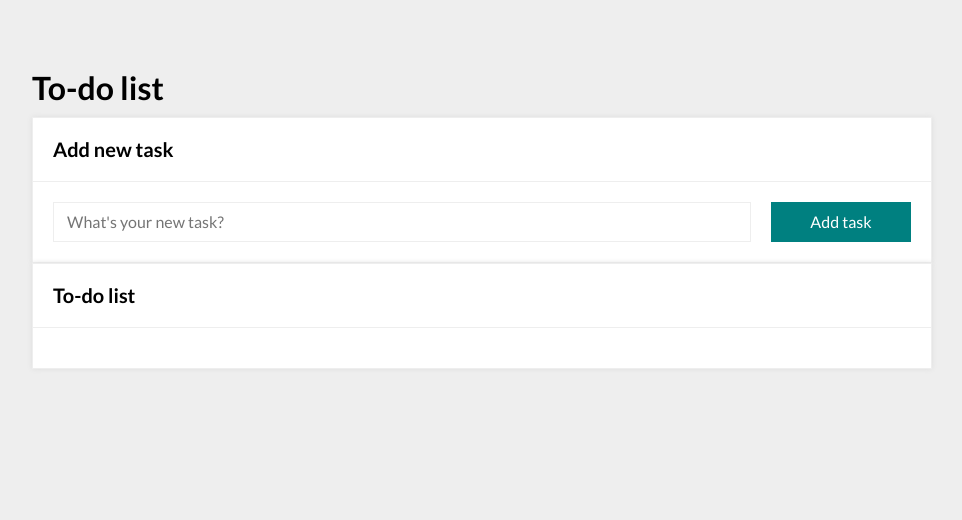
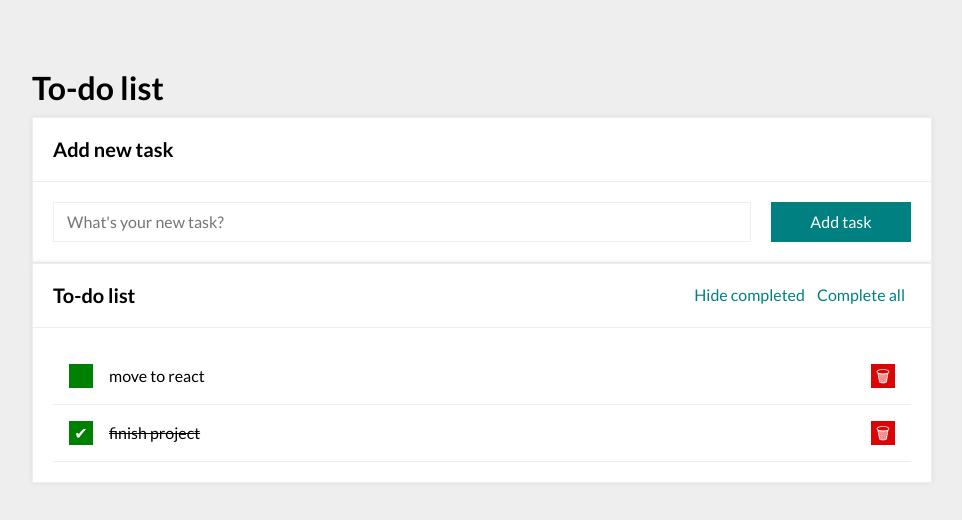
Before and after one commit to walmarek/Todo-List-React-v2, a React (Create React App) app: page / in a window 1280 px wide. Shown: the top 520 px of the page, without its empty margins (158-1120 px from the left). Built offline with nearby package versions, Linux system fonts and the light colour scheme.

Commit message:
chnged tasks content

```diff
--- a/src/App.js
+++ b/src/App.js
@@ -6,8 +6,8 @@ import Header from "./Header";
 import Container from "./Container";
 
 const tasks = [
-  // { id: 1, content: "move to react", done: false },
-  // { id: 2, content: "finish project", done: true },
+  { id: 1, content: "move to react", done: false },
+  { id: 2, content: "finish project", done: true },
 ];
 
 const hideDoneTasks = false;
```
